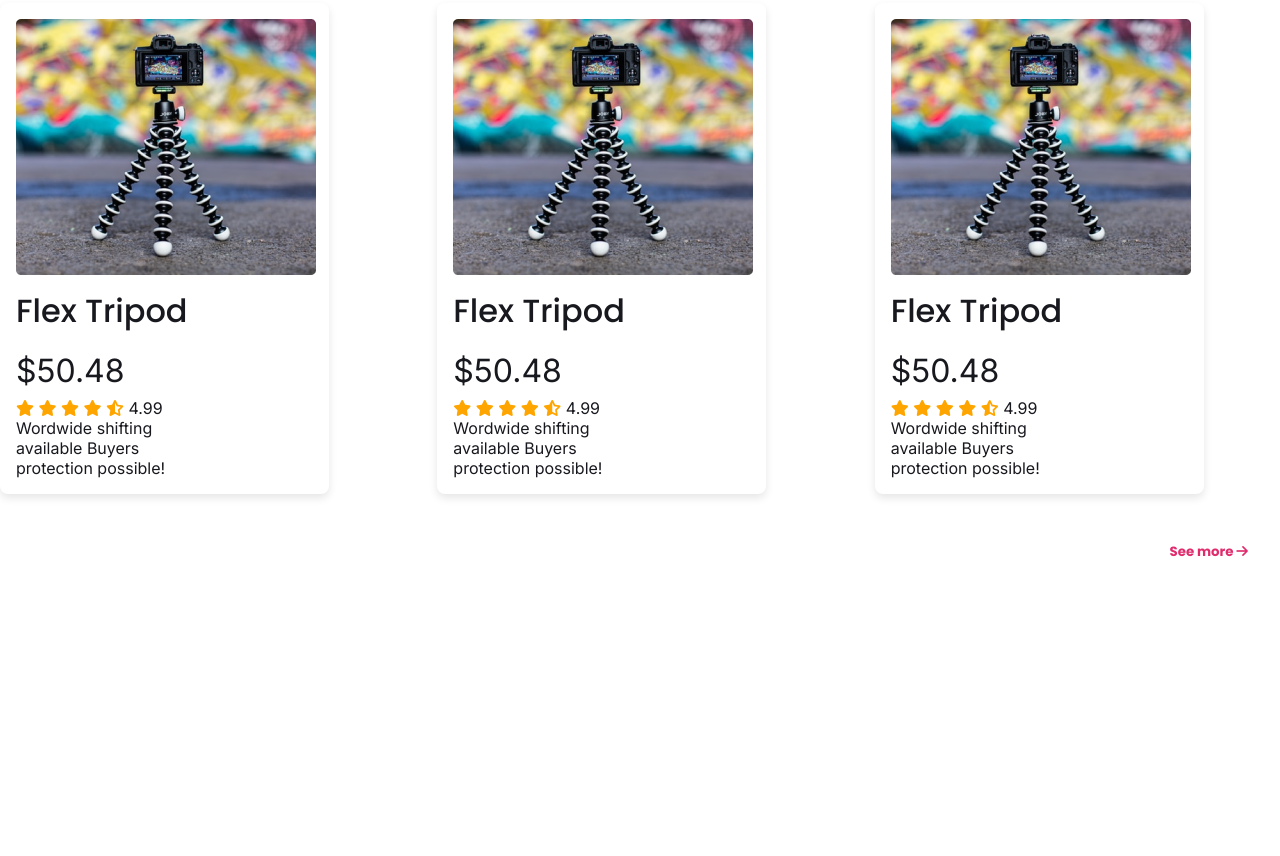
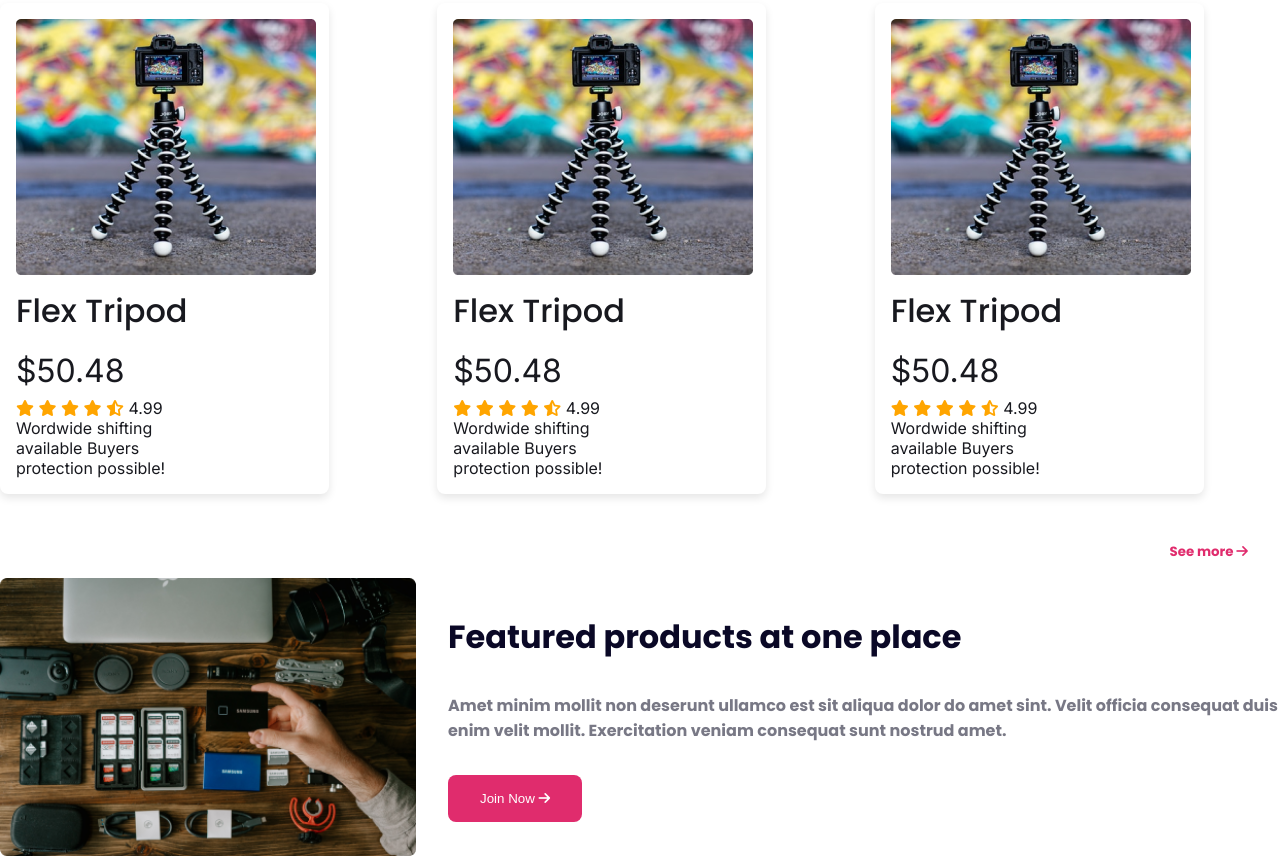
Before and after one commit to shrabonmolla/p-01-influencer-gear, a plain HTML site: page index.html in a window 1280 px wide. Shown: the part 2064-2920 px from the top of the page. Before the commit the page ends 2642 px from the top, so only its background shows below. Drawn offline with Linux system fonts and the light colour scheme.

Commit message:
added featured seciton

```diff
--- a/index.html
+++ b/index.html
@@ -219,6 +219,26 @@
           <i class="fa-solid fa-arrow-right"></i>
         </button>
       </section>
+
+
+
+
+
+
+
+
+
+      <section class="featured flex">
+        <img src="./images/gear.png" alt="">
+        <div class="poppins-bold">
+          <h2 >Featured products at one place</h2>
+          <p class="gray">Amet minim mollit non deserunt ullamco est sit aliqua dolor do amet sint. Velit officia consequat duis enim velit mollit. Exercitation veniam consequat sunt nostrud amet.</p>
+          <button class="btn-primary">
+            <span>Join Now</span>
+            <i class="fa-solid fa-arrow-right"></i>
+          </button>
+        </div>
+      </section>
     </main>
   </body>
 </html>
--- a/style.css
+++ b/style.css
@@ -202,3 +202,29 @@ ul li {
     color: orange;
 
 }
+
+
+/* featured */
+
+.featured{
+    align-items: center;
+    gap: 2rem;
+}
+.featured img{
+    flex: 1;
+    width: 80%;
+}
+
+.featured div{
+
+flex: 2;
+}
+
+.featured div h2 {
+    font-size: 2rem;
+    color: var(--blue-color);
+}
+
+.featured div  p{
+    padding: 2rem 0;
+}
```
